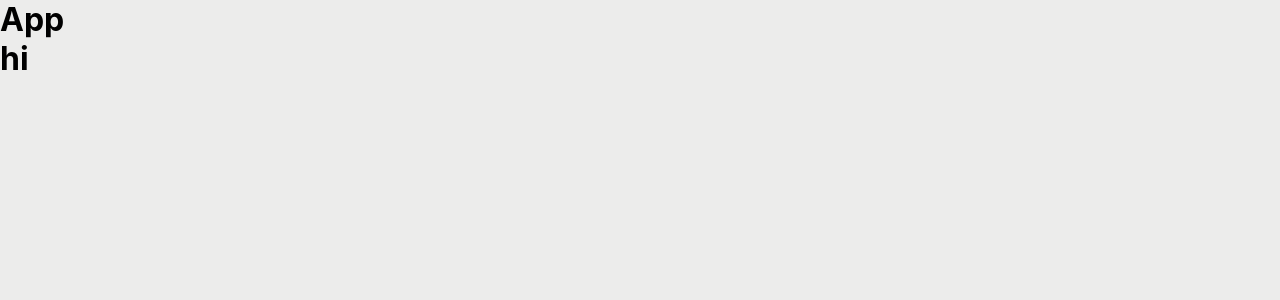
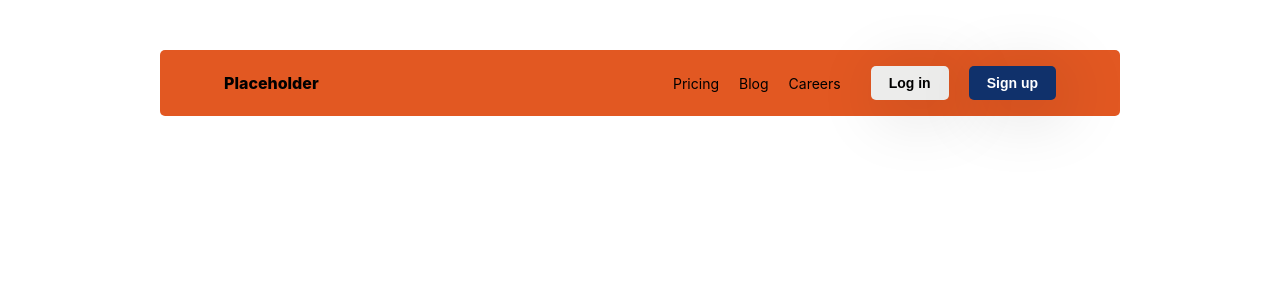
Before and after one commit to hawyar/ku-job, a React (Create React App) app in the folder client/: page / in a window 1280 px wide. Shown: the top 300 px of the page. Built offline with nearby package versions, Linux system fonts and the light colour scheme.

Commit message:
removed ui dependecy

```diff
--- a/client/src/App.css
+++ b/client/src/App.css
@@ -1,4 +1,4 @@
-@import-normalize;
+@import url("https://fonts.googleapis.com/css2?family=Inter:wght@300;400;500;700&display=swap");
 
 .App {
   text-align: center;
--- a/client/src/App.js
+++ b/client/src/App.js
@@ -1,17 +1,14 @@
 import React from "react";
-import Theme from "./components/themes/theme";
 import Nav from "./components/elements/Navbar";
 import GlobalStyle from "./components/themes/GlobalStyle";
-import { ThemeProvider } from "styled-components";
+import Layout from "./components/layout/Layout";
 const App = ({ children }) => {
   return (
     <>
-      <ThemeProvider theme={Theme}>
-        <GlobalStyle />
-        <h1>App</h1>
+      <GlobalStyle />
+      <Layout>
         <Nav />
-        {children}
-      </ThemeProvider>
+      </Layout>
     </>
   );
 };
--- a/client/src/components/elements/Navbar.js
+++ b/client/src/components/elements/Navbar.js
@@ -1,11 +1,80 @@
 import React from "react";
+import styled from "styled-components";
+const Navbar = () => (
+  <div>
+    <StyledNav>
+      <Wrapper>
+        <MainLogo>Placeholder</MainLogo>
+        <LinkWrapper>
+          <li>
+            <a href="/">Pricing</a>
+          </li>
+          <li>
+            <a href="/">Blog</a>
+          </li>
+          <li>
+            <a href="/">Careers</a>
+          </li>
+        </LinkWrapper>
+        <div>
+          <StyledButton style={{ marginRight: "20px" }}>Log in</StyledButton>
+          <StyledButton primary>Sign up</StyledButton>
+        </div>
+      </Wrapper>
+    </StyledNav>
+  </div>
+);
 
-const Navbar = () => {
-  return (
-    <>
-      <h1>hi</h1>
-    </>
-  );
-};
+const StyledNav = styled.nav`
+  margin-top: 50px;
+`;
+
+const Wrapper = styled.div`
+  display: flex;
+  flex-direction: row;
+  justify-content: space-between;
+  align-items: center;
+  padding: 1rem 4rem;
+  background-color: #e25822;
+  width: 75vw;
+  margin: 0 auto;
+  border-radius: 5px;
+`;
+
+const MainLogo = styled.h3`
+  flex: 1;
+  font-size: 16px;
+  font-weight: 800;
+`;
+
+const LinkWrapper = styled.ul`
+  list-style: none;
+  display: flex;
+  margin-right: 30px;
+
+  li {
+    margin-right: 20px;
+    :last-child {
+      margin-right: 0px;
+    }
+
+    a {
+      color: black;
+      text-decoration: none;
+      font-size: 14px;
+    }
+  }
+`;
+
+const StyledButton = styled.button`
+  padding: 9px 18px;
+  background-color: ${(props) => (props.primary ? "#10316b" : "#ececeb")};
+  border-radius: 5px;
+  border: none;
+  color: ${(props) => (props.primary ? "white" : "black")};
+  font-weight: 600;
+  font-size: 14px;
+  box-shadow: 10px 10px 66px 0px rgba(0, 0, 0, 0.17);
+`;
 
 export default Navbar;
--- /dev/null
+++ b/client/src/components/layout/Layout.js
@@ -0,0 +1,7 @@
+import React from "react";
+
+const Layout = ({ children }) => {
+  return <div>{children}</div>;
+};
+
+export default Layout;
--- a/client/src/components/themes/GlobalStyle.js
+++ b/client/src/components/themes/GlobalStyle.js
@@ -9,9 +9,8 @@ const GlobalStyle = createGlobalStyle`
     }
 
     body, html {
-        font-family: ${(props) => props.theme.fonts.main};
+       font-family: 'Inter', sans-serif;;
         height: 100%;
-        background-color: ${(props) => props.theme.colors.kindaWhite}
     }
 `;
 
--- a/client/src/components/themes/theme.js
+++ /dev/null
@@ -1,32 +0,0 @@
-export default {
-  fonts: {
-    main: "Inter, sans-serif",
-    code: "Roboto Mono, monospace",
-  },
-  colors: {
-    mightyBlue: "#10316b",
-    crispyOrange: "#e25822",
-    darkDay: "#000000",
-    kindaWhite: "#ececeb",
-  },
-  breakpoints: {
-    mobile: "only screen and (max-width: 50rem)",
-    tablet: "only screen and (max-width: 65rem)",
-  },
-  spacings: {
-    xxSmall: ".25rem",
-    xSmall: ".5rem",
-    small: "1rem",
-    medium: "2rem",
-    large: "3rem",
-    xLarge: "4rem",
-    xxLarge: "6rem",
-  },
-  animations: {
-    button: "box-shadow 0.3s ease",
-    link: "color: 0.2s ease",
-  },
-  shadows: {
-    shadow1: "0px 5px 20px rgba(30, 30, 31, 0.05)",
-  },
-};
--- a/package.json
+++ b/package.json
@@ -18,6 +18,7 @@
     "config": "^3.3.1",
     "cors": "^2.8.5",
     "ejs": "^3.1.2",
+    "evergreen-ui": "^4.27.4",
     "express": "^4.17.1",
     "express-ejs-layouts": "^2.5.0",
     "express-validator": "^6.4.1",
```
Also changed, not shown: client/src/components/elements/Landing.js (+13 -0 lines), 1 other file (tests, documents, lock files or other folders).
